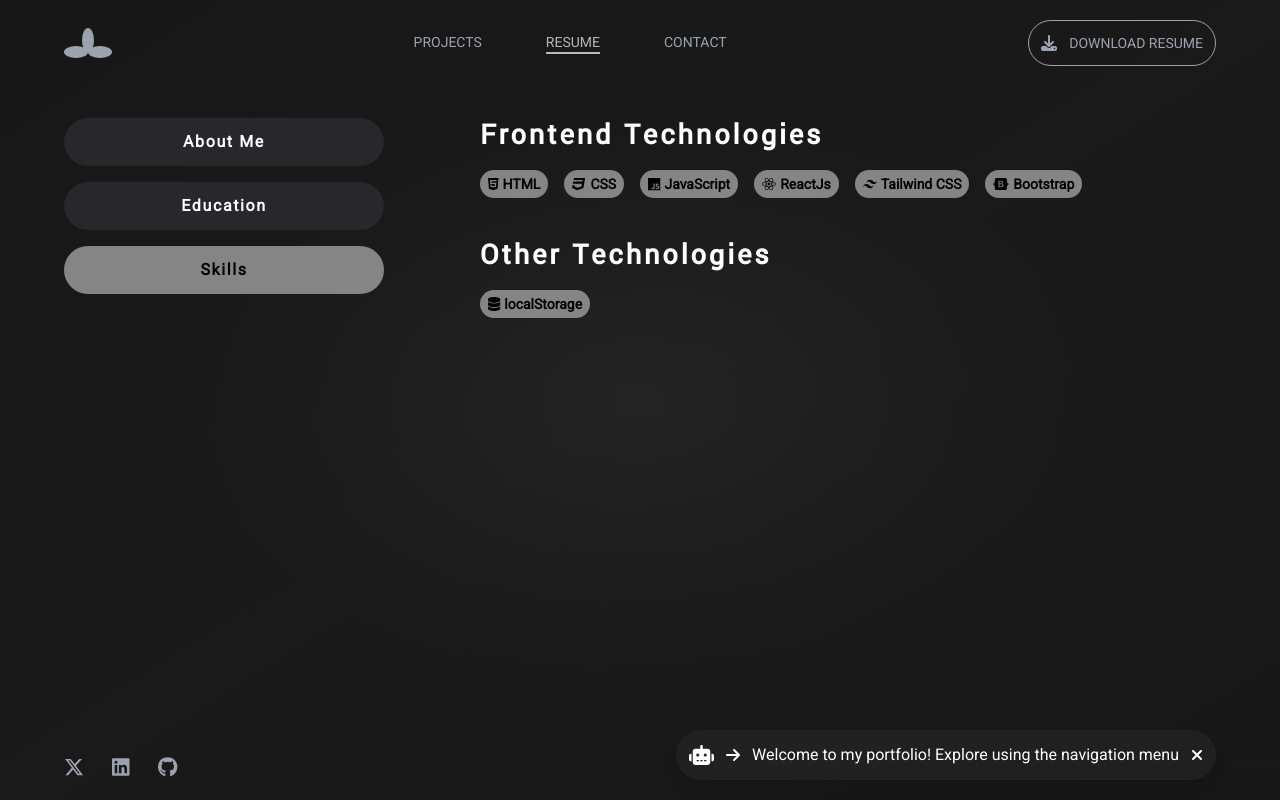
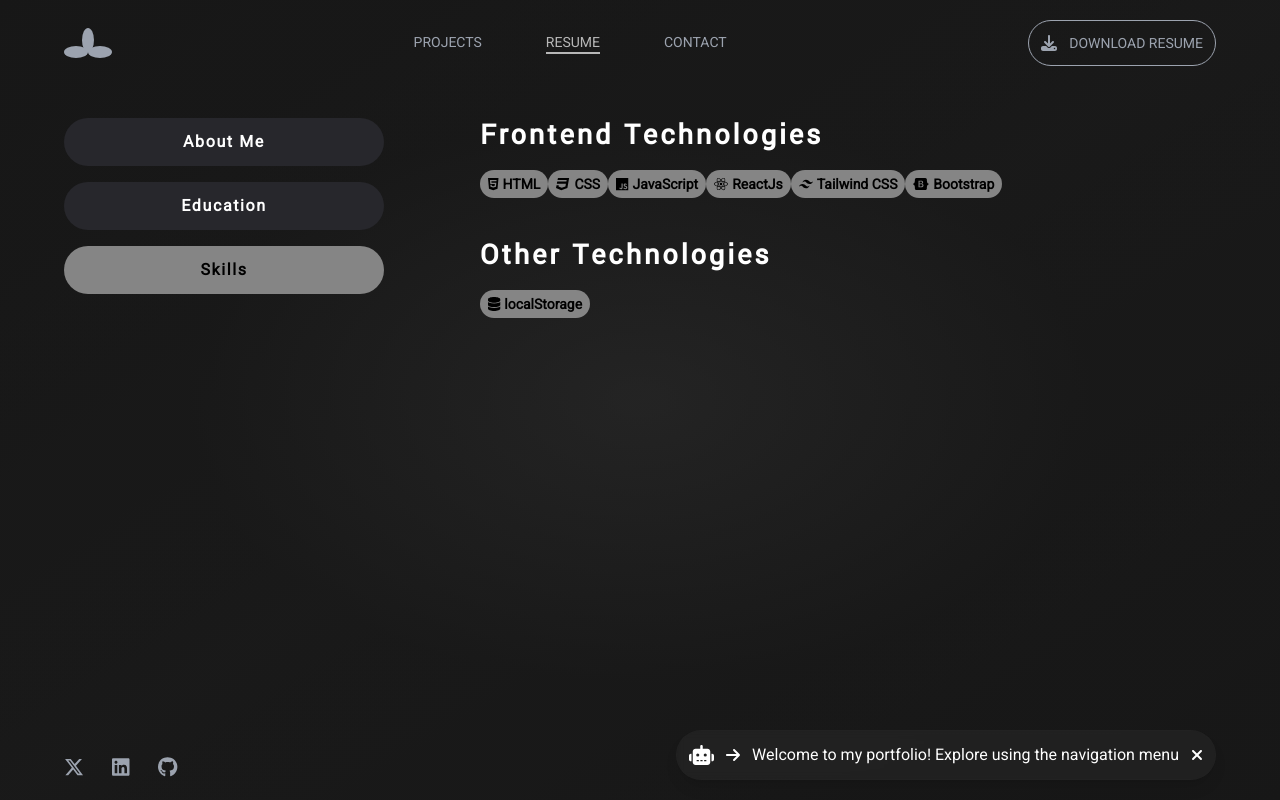
Before and after one commit to codthathing/Portfolio-Project, a React (Vite) app: page /resume in a window 1280 px wide. Both pictures are taken after a click on the element "Skills". Built offline with nearby package versions, Linux system fonts and the light colour scheme.

Commit message:
updated the styling of the skill page

```diff
--- a/src/pages/SkillsPage.jsx
+++ b/src/pages/SkillsPage.jsx
@@ -22,7 +22,7 @@ const SkillsPage = () => {
         return (
           <main key={id}>
             <h1 className="text-white font-Yantramanav tracking-widest font-bold capitalize text-xl md:text-4xl lg:text-3xl">{topic}</h1>
-            <div className="flex flex-wrap gap-x-2 md:gap-x-6 lg:gap-x-4 mt-2 md:mt-6 lg:mt-4 text-xs md:text-lg lg:text-sm">
+            <div className="flex flex-wrap gap-2 md:gap-6 lg:gap-4 mt-2 md:mt-6 lg:mt-4 text-xs md:text-lg lg:text-sm">
               {skills.map(({ id, skill }) => {
                 const stackDetails = checkStackDetails(skill);
                 return (
```
